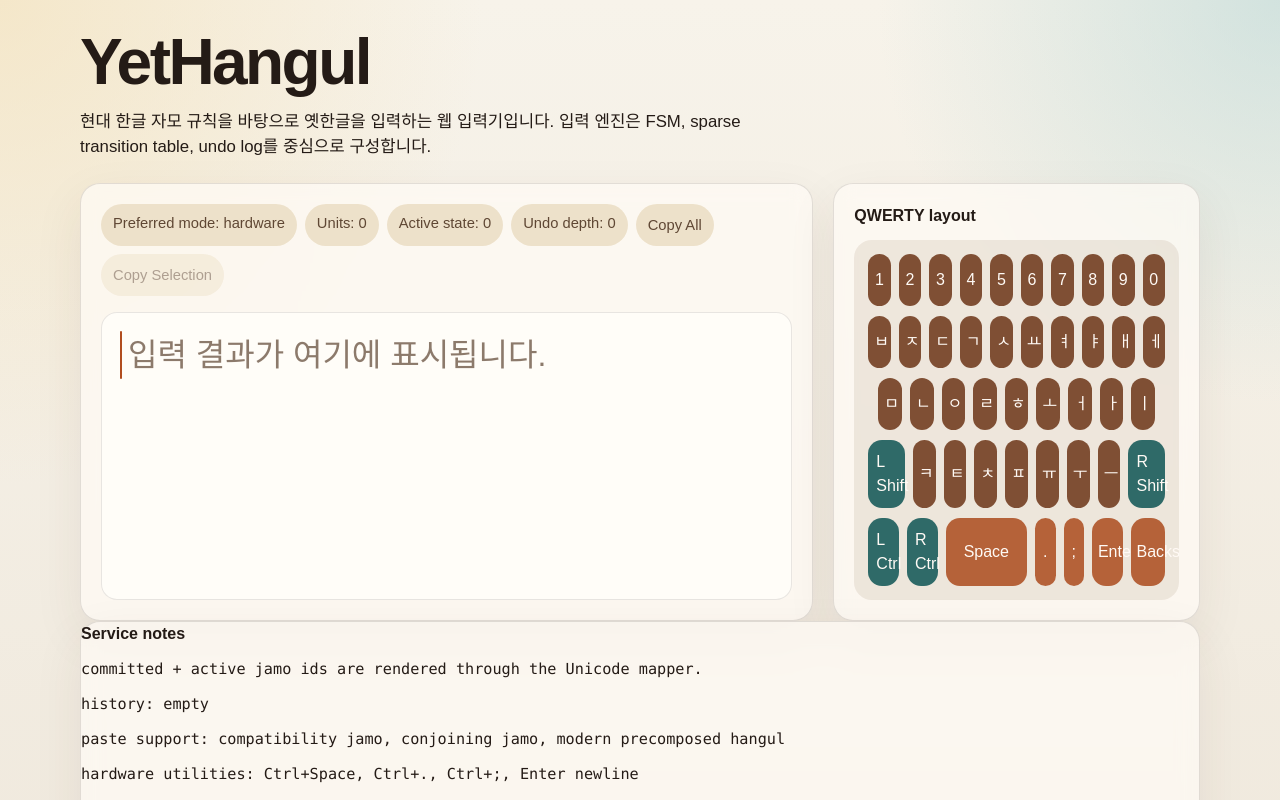
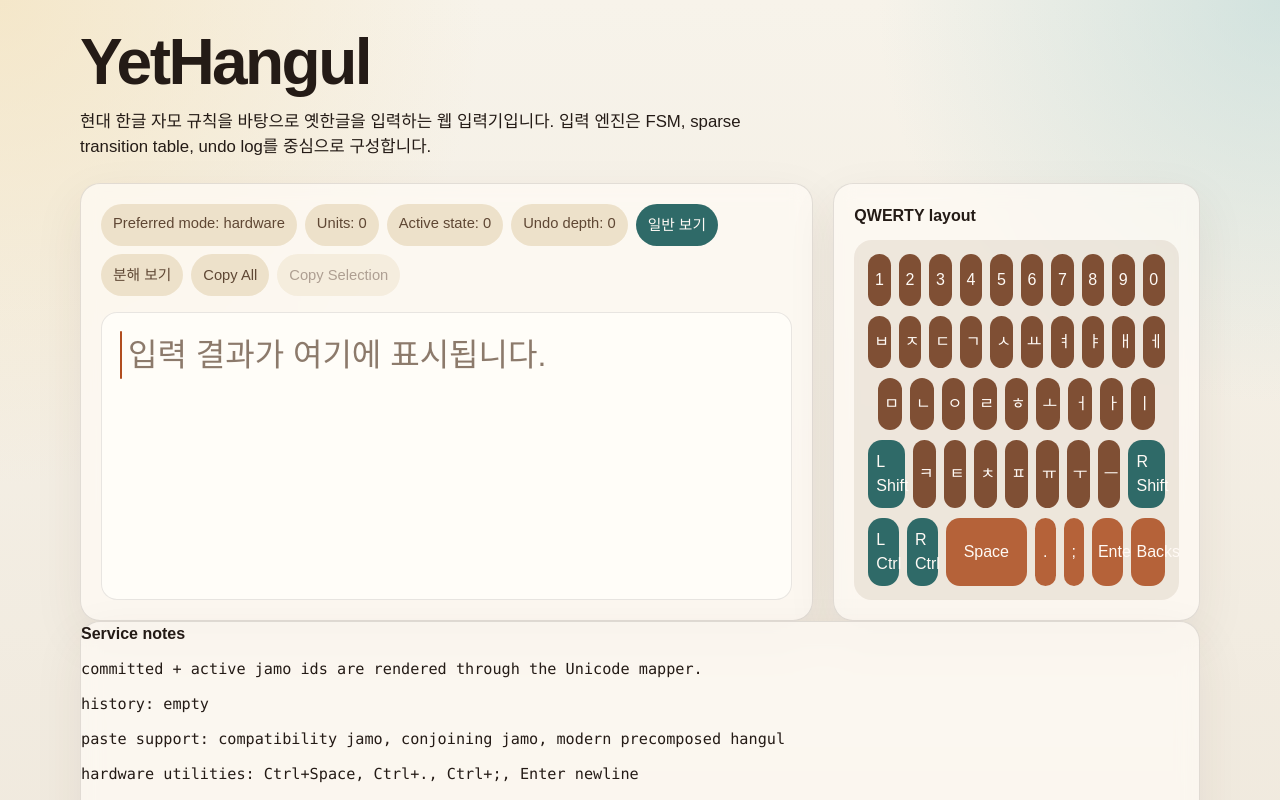
Before and after one commit to mathpaul3/YetHangul, a React (Vite) app: page / in a window 1280 px wide. Shown: the top 800 px of the page. Built offline with nearby package versions, Linux system fonts and the light colour scheme; a web font is replaced by a local one.

Commit message:
docs: sync spec status with current implementation

```diff
--- a/src/assets/styles/global.css
+++ b/src/assets/styles/global.css
@@ -155,6 +155,12 @@ textarea {
   display: block;
   width: 0;
   white-space: pre;
+}
+
+.editor-decomposed-unit {
+  font-family: ui-monospace, SFMono-Regular, Menlo, Consolas, monospace;
+  font-size: 0.8em;
+  letter-spacing: 0.06em;
 }
 
 .meta-row {
--- a/src/features/ime/ui/ImeWorkbench.tsx
+++ b/src/features/ime/ui/ImeWorkbench.tsx
@@ -1,4 +1,4 @@
-import { useRef } from 'react'
+import { useRef, useState } from 'react'
 import { INPUT_SYMBOL_IDS } from '@/engine/tables/inputSymbolTable'
 import { detectPreferredKeyboardMode } from '@/features/ime/services/keyboardMode'
 import { useImeWorkbench } from '@/features/ime/hooks/useImeWorkbench'
@@ -63,6 +63,7 @@ const modifierLabels = {
 
 export function ImeWorkbench() {
   const rootRef = useRef<HTMLElement | null>(null)
+  const [renderMode, setRenderMode] = useState<'composed' | 'decomposed'>('composed')
   const {
     engineState,
     hardwareModifierState,
@@ -111,6 +112,18 @@ export function ImeWorkbench() {
     return pressedVisualKeys[label] ? 'keycap-pressed' : ''
   }
 
+  function renderEditorUnit(unit: string) {
+    if (unit === '\n') {
+      return <span className="editor-linebreak" aria-hidden="true"><br /></span>
+    }
+
+    if (renderMode === 'decomposed') {
+      return <span className="editor-decomposed-unit">{Array.from(unit).join(' ')}</span>
+    }
+
+    return unit
+  }
+
   function preventVirtualKeyboardFocus(event: React.PointerEvent<HTMLElement>) {
     event.preventDefault()
   }
@@ -150,6 +163,20 @@ export function ImeWorkbench() {
             <span className="badge">Units: {renderedUnits.length}</span>
             <span className="badge">Active state: {engineState.active.stateId}</span>
             <span className="badge">Undo depth: {engineState.undoStack.length}</span>
+            <button
+              className={`badge badge-button ${renderMode === 'composed' ? 'badge-active' : ''}`}
+              type="button"
+              onClick={() => setRenderMode('composed')}
+            >
+              일반 보기
+            </button>
+            <button
+              className={`badge badge-button ${renderMode === 'decomposed' ? 'badge-active' : ''}`}
+              type="button"
+              onClick={() => setRenderMode('decomposed')}
+            >
+              분해 보기
+            </button>
             <button className="badge badge-button" type="button" onClick={() => void copyAllText()}>
               Copy All
             </button>
@@ -199,7 +226,7 @@ export function ImeWorkbench() {
                       }}
                       onPointerEnter={() => handleSelectionEnter(index)}
                     >
-                      {unit === '\n' ? <span className="editor-linebreak" aria-hidden="true"><br /></span> : unit}
+                      {renderEditorUnit(unit)}
                       <button
                         className="editor-boundary"
                         type="button"
```
Also changed, not shown: 1 other file (tests, documents, lock files or other folders).
